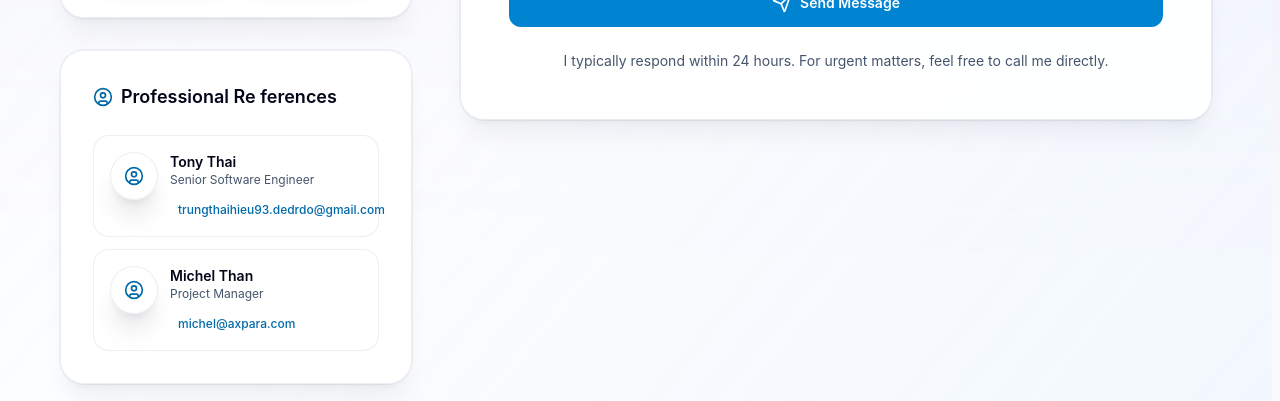
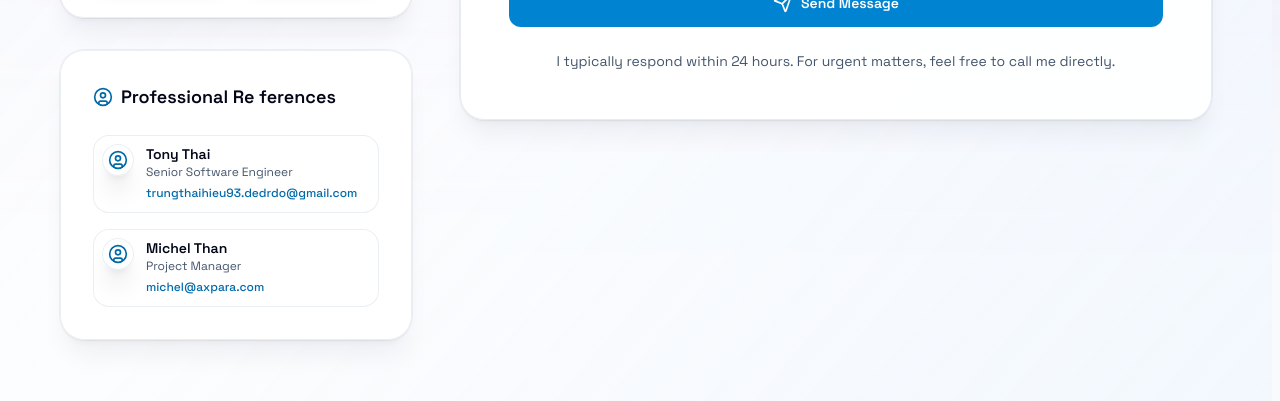
Before and after one commit to KaneNguyen03/Porfolio, a React (Vite) app: page /contact in a window 1280 px wide. Shown: the part 1160-1561 px from the top of the page. Built offline with nearby package versions, Linux system fonts and the light colour scheme; no server answers.

Commit message:
fix: adjust layout and spacing in ContactPage component for improved readability

```diff
--- a/src/index.css
+++ b/src/index.css
@@ -1,5 +1,5 @@
+@import url('https://fonts.googleapis.com/css2?family=Space+Grotesk:wght@400;500;600;700&display=swap');
 @import "tailwindcss";
-@import url('https://fonts.googleapis.com/css2?family=Space+Grotesk:wght@400;500;600;700&display=swap');
 
 @custom-variant dark (&:where(.dark, .dark *));
 
--- a/src/pages/ContactPage.tsx
+++ b/src/pages/ContactPage.tsx
@@ -271,29 +271,29 @@ const ContactPage: React.FC = () => {
 
                 {/* References */}
                 <Card className="glass-panel border border-slate-200/70 dark:border-slate-800/70 overflow-hidden">
-                  <div aria-hidden="true" className="absolute -top-20 -right-20 h-56 w-56 rounded-full bg-[var(--brand-hero)] blur-3xl opacity-10" />
+                  <div aria-hidden="true" className="absolute -top-20 -right-20 h-56 w-full rounded-full bg-[var(--brand-hero)] blur-3xl opacity-10" />
                   <CardContent className="relative z-10 p-8">
                     <h3 className="text-lg font-semibold text-slate-950 dark:text-white mb-6 flex items-center">
                       <UserCircle size={20} className="mr-2 text-sky-700 dark:text-sky-300" />
                       Professional Re ferences
                     </h3>
-                    <div className="space-y-3">
+                    <div className="space-y-4">
                       {references.map((reference, index) => (
                         <motion.div
                           key={index}
                           {...hoverLift(shouldReduceMotion)}
-                          className="p-4 rounded-2xl border border-slate-200/70 dark:border-slate-800/70 bg-white/60 dark:bg-slate-950/30"
+                          className="rounded-2xl border border-slate-200/70 dark:border-slate-800/70 bg-white/60 dark:bg-slate-950/30"
                         >
-                          <div className="flex items-start space-x-3">
-                            <div className="w-12 h-12 bg-white/80 dark:bg-slate-950/60 border border-slate-200/70 dark:border-slate-800/70 rounded-full flex items-center justify-center flex-shrink-0 shadow-xl shadow-slate-900/10">
+                          <div className="flex items-start space-x-3 p-2">
+                            <div className="w-8 h-8 bg-white/80 dark:bg-slate-950/60 border border-slate-200/70 dark:border-slate-800/70 rounded-full flex items-center justify-center flex-shrink-0 shadow-xl shadow-slate-900/10">
                               <UserCircle size={20} className="text-sky-700 dark:text-sky-300" />
                             </div>
                             <div className="flex-1 min-w-0">
                               <h4 className="font-semibold text-slate-950 dark:text-white text-sm">{reference.name}</h4>
-                              <p className="text-slate-600 dark:text-slate-300 text-xs mb-2">{reference.position}</p>
+                              <p className="text-slate-600 dark:text-slate-300 text-xs">{reference.position}</p>
                               <a
                                 href={`mailto:${reference.email}`}
-                                className="text-sky-700 hover:text-sky-800 dark:text-sky-300 dark:hover:text-sky-200 text-xs font-medium transition-colors duration-200 hover:underline p-2"
+                                className="text-sky-700 hover:text-sky-800 dark:text-sky-300 dark:hover:text-sky-200 text-xs font-medium transition-colors duration-200 hover:underline"
                               >
                                 {reference.email}
                               </a>
```
